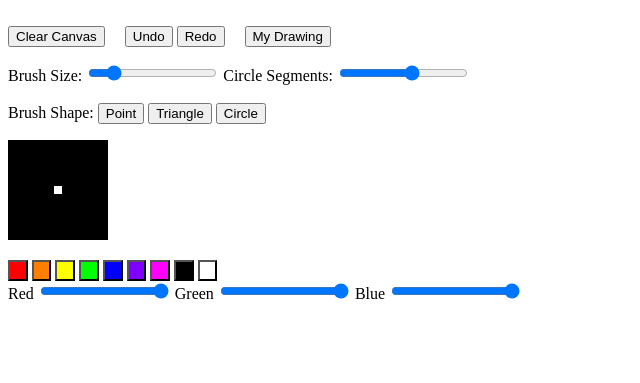
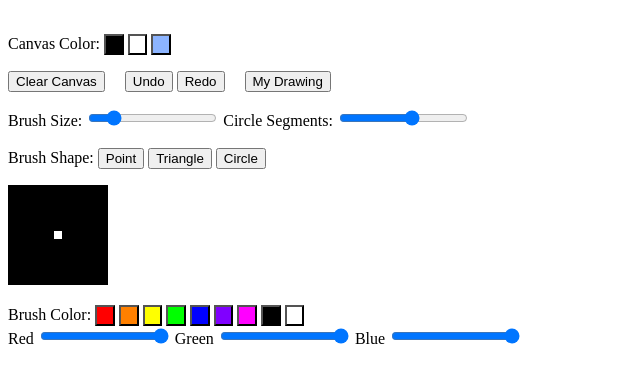
Before and after one commit to m-heathcote/cse160, a plain HTML site: page asgn1/src/ColoredPoints.html in a window 1280 px wide. Shown: the part 411-794 px from the top of the page, without its empty margins (0-640 px from the left). Drawn offline with Linux system fonts and the light colour scheme.

Commit message:
added canvas color buttons

```diff
--- a/asgn1/src/ColoredPoints.html
+++ b/asgn1/src/ColoredPoints.html
@@ -12,12 +12,24 @@
 
     <p id="numdot" style="font-size:8px; ">&nbsp;</p>
 
+    <p>
+    Canvas Color:
+    <button type="button" id="black-bg"
+      style="background-color: #000000; color: white;">&nbsp;</button>
+    <button type="button" id="white-bg"
+      style="background-color: #ffffff; color: white;">&nbsp;</button>
+    <button type="button" id="blue-bg"
+      style="background-color: #8cb4ff; color: white;">&nbsp;</button>
+    </p>
+
+    <p>
     <button type="button" id="clearButton">Clear Canvas</button>
     &nbsp;&nbsp;&nbsp;
     <button type="button" id="undoButton">Undo</button>
     <button type="button" id="redoButton">Redo</button>
     &nbsp;&nbsp;&nbsp;
     <button type="button" id="drawingButton">My Drawing</button>
+    </p>
 
     <p>
     Brush Size:  <input type="range" min="2" max="40" value="8"
@@ -37,6 +49,7 @@
     </canvas>
 
     <p>
+    Brush Color:
     <button type="button" id="red"
       style="background-color: #ff0000; color: white;">&nbsp;</button>
     <button type="button" id="orange"
```
